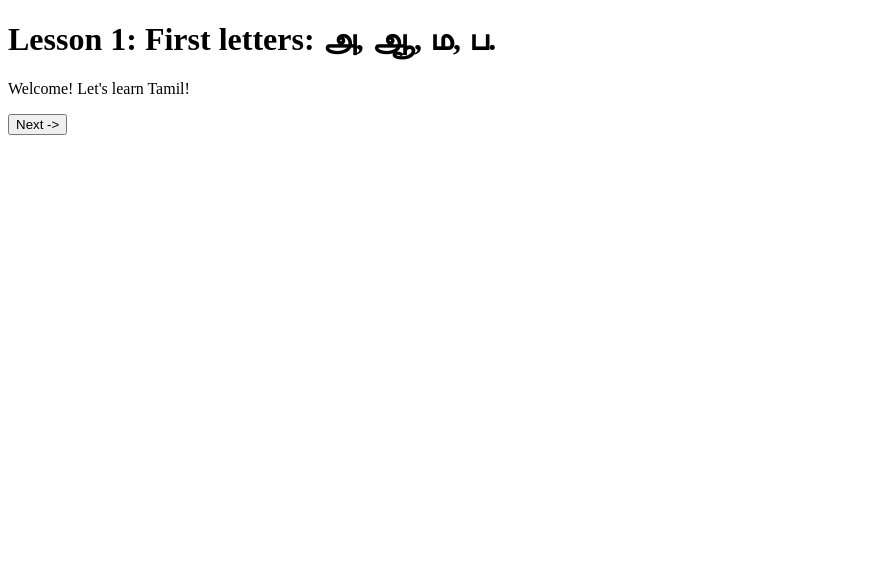
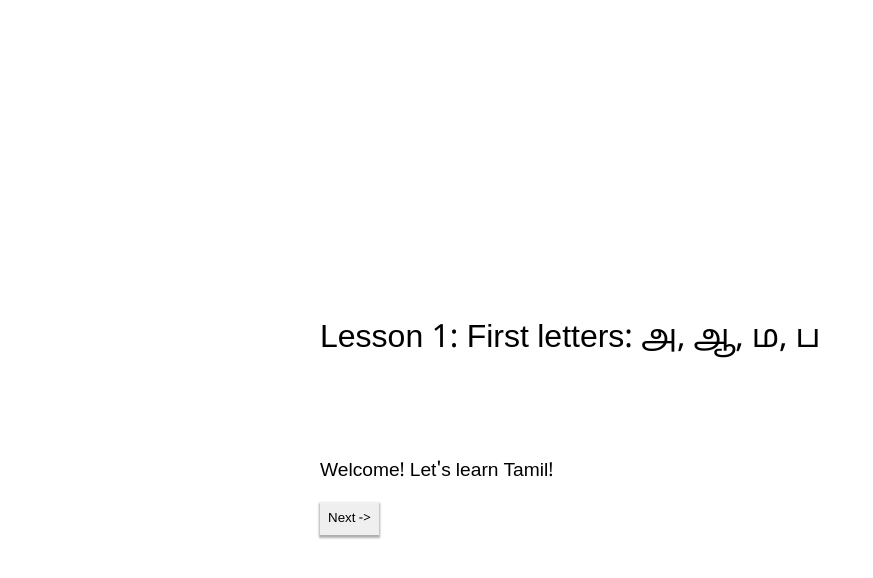
Before and after one commit to Kavelin/learn-tamil, a Nuxt app: page /learn/1 in a window 1280 px wide. Shown: the top 578 px of the page, without its empty margins (0-873 px from the left). Built offline with nearby package versions, Linux system fonts and the light colour scheme.

Commit message:
styling! i now realize that the romanization is going to take forever

```diff
--- a/app.vue
+++ b/app.vue
@@ -4,3 +4,7 @@
     <NuxtPage></NuxtPage
   ></NuxtLayout>
 </template>
+
+<script setup lang="ts">
+import "@/style.css";
+</script>
--- a/pages/index.vue
+++ b/pages/index.vue
@@ -3,6 +3,5 @@
   <NuxtLink :to="'/learn/' + learnLevel">Go -></NuxtLink>
 </template>
 <script setup lang="ts">
-    import '@/style.css';
     let learnLevel:number = 1;
 </script>
--- a/pages/learn/[level].vue
+++ b/pages/learn/[level].vue
@@ -1,19 +1,16 @@
 <template>
   <div class="level">
-    <div v-if="!gam">
-      <h1>Lesson {{ curLevel }}: {{ data.title }}</h1>
-      <div>
+    <div v-if="!gam" id="pages-outer" class="inner">
+      <h1 id="lesson">Lesson {{ curLevel }}: {{ data.title }}</h1><br><br><br>
+      <div id="pages">
         <p v-html="data.pages[curPage]"></p>
         <button @click="nextPage">Next -></button>
       </div>
     </div>
-    <div id="gaming" v-else>
+    <div id="gaming" class="inner" v-else>
       <div>
         <h1 id="to_type">
-          {{ words[curWord].word }}
-          <div v-if="defin">
-            <h1>{{ words[curWord].def }}</h1>
-          </div>
+          {{ words[curWord].word }}: <span v-if="defin">{{ words[curWord].def }}</span>
         </h1>
         <input
           type="text"
@@ -23,17 +20,17 @@
 
         <button
           @click="() => (defin ? nextWord() : check())"
-          v-if="curWord != words.length - 1"
-        >
+
+        ><!--<NuxtLink
+        v-if="curWord == words.length - 1 && defin"
+          @click="nextWord"
+          :to="'../learn/' + (Number(curLevel) + 1)"
+          >Next -></NuxtLink
+        >-->
           Next ->
         </button>
 
-        <NuxtLink
-          v-else-if="defin"
-          @click="nextWord"
-          :to="'../learn/' + (Number(curLevel) + 1)"
-          >Go -></NuxtLink
-        >
+
       </div>
     </div>
   </div>
--- a/src/levels.json
+++ b/src/levels.json
@@ -1,7 +1,7 @@
 {
   "levels": [
     {
-      "title": "First letters: அ, ஆ, ம, ப.",
+      "title": "First letters: அ, ஆ, ம, ப",
       "pages": [
         "Welcome! Let's learn Tamil!",
         "There are 247 letters in the Tamil alphabet, and while this may seem daunting at first, it follows a pattern that gets easier to follow as we go along.",
@@ -24,9 +24,9 @@
         {"word":"ஆமாம்", "def":"yes", "rom":"aamaam"}
       ]
     },{
-      "title": "ட, க, த",
+      "title": "Adding 3 consonants: ட, க, த",
       "pages": [
-        "Introducing three letters this lesson to keep it simple.",
+        "Introducing three letters this lesson just to keep it simple and expand on the usage of the அ and ஆ vowels.",
         "ட்: pronounced somewhere between English D and T. When two of these are joined, more closely to tt. ட (da), டா (daa)",
         "க்: pronounced somwhere between English K and G. When two of these are joined, more closely to kk. க (ga), கா (gaa)",
         "த்: pronounced like 'th' in English. It's the 'th' used in Tamil! "
@@ -35,7 +35,18 @@
         {"word":"தாத்தா", "def":"grandfather", "rom":"thaaththaa"},
         {"word":"காகம்", "def":"crow", "rom":"kaakam"},
         {"word":"பட்டம்", "def":"kite", "rom":"pattam"},
-        {"word":"கட்டம்", "def":"block", "rom":"kaddam"}
+        {"word":"பாடம்", "def":"lesson", "rom":"padam"}
+      ]
+    },{
+      "title": "Knee! இ, ன, ண, ந",
+      "pages": [
+        ""
+      ],
+      "words": [
+        {"word":"தாத்தா", "def":"grandfather", "rom":"thaaththaa"},
+        {"word":"காகம்", "def":"crow", "rom":"kaakam"},
+        {"word":"பட்டம்", "def":"kite", "rom":"pattam"},
+        {"word":"பாடம்", "def":"lesson", "rom":"padam"}
       ]
     }
   ]
--- a/style.css
+++ b/style.css
@@ -5,14 +5,40 @@ body {
     background: #fff;
     font-family: 'Noto Sans Tamil', sans-serif;
 }
+button {
+    border:none;
+    padding:8px;
+    box-shadow:0 2px 2px 1px #00000050;
+    font-family: 'Noto Sans Tamil', sans-serif;
+}
 h1 {
     font-weight:400;
+}
+#pages {
+    height:30vw;
+    font-size:larger;
+    transition: height 300ms;
 }
 .level {
     width:100vw;
     height:100vh;
     display:flex;
     overflow:hidden;
+    justify-content: center;
+}
+
+.inner {
+    top:20vh;
+    padding:0 2vw;
+    position:relative;
+    width:50vw;
+    max-width:50vw;
+    display:flex;
+    justify-content: center;
+}
+#pages-outer {
+
+    flex-direction: column;
 }
 .nuxt-loading-indicator {
     background: repeating-linear-gradient(to right, rgb(0, 220, 130) 0%, rgb(52, 205, 254) 50%, rgb(0, 71, 225) 100%)!important;
```
Also changed, not shown: pages/learn/romanization.ts (added, +44 -0 lines), src/MeeraInimai-Regular.ttf (deleted).
